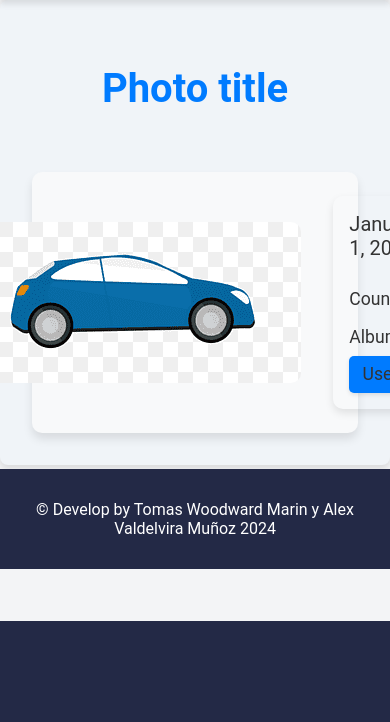
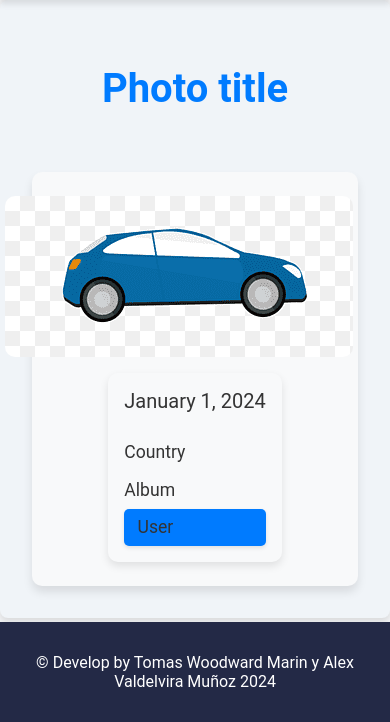
Before and after one commit to TomasWoodward/TomasWoodward.github.io, a PHP site: page /photoDetails.html in a window 390 px wide; the page is wider, and only the part inside the window is pictured. Shown: the part 223-945 px from the top of that part. Before the commit the page ends 844 px from the top of that part, so only its background shows below. Run offline with PHP 8.4, Linux system fonts and the light colour scheme.

Commit message:
photoDetails arreglado

```diff
--- a/css/photoDetails.css
+++ b/css/photoDetails.css
@@ -1,4 +1,3 @@
-
 @import url("./variables.css");
 
 main {
@@ -37,6 +36,7 @@ main {
         }
 
         figcaption {
+            flex-direction: row;
             display: flex;
             flex-direction: column;
             justify-content: center;
@@ -53,7 +53,7 @@ main {
             }
 
             p {
-                color:var(--form-text-color);
+                color: var(--form-text-color);
                 font-size: 1.1rem;
                 margin: 0.5em 0;
             }
@@ -76,3 +76,15 @@ main {
         }
     }
 }
+
+
+@media (max-width: 869px) {
+    figure {
+        flex-direction: column;
+    }
+
+    figure img {
+        margin-right: 0;
+        margin-bottom: 1em;
+    }
+}
```
